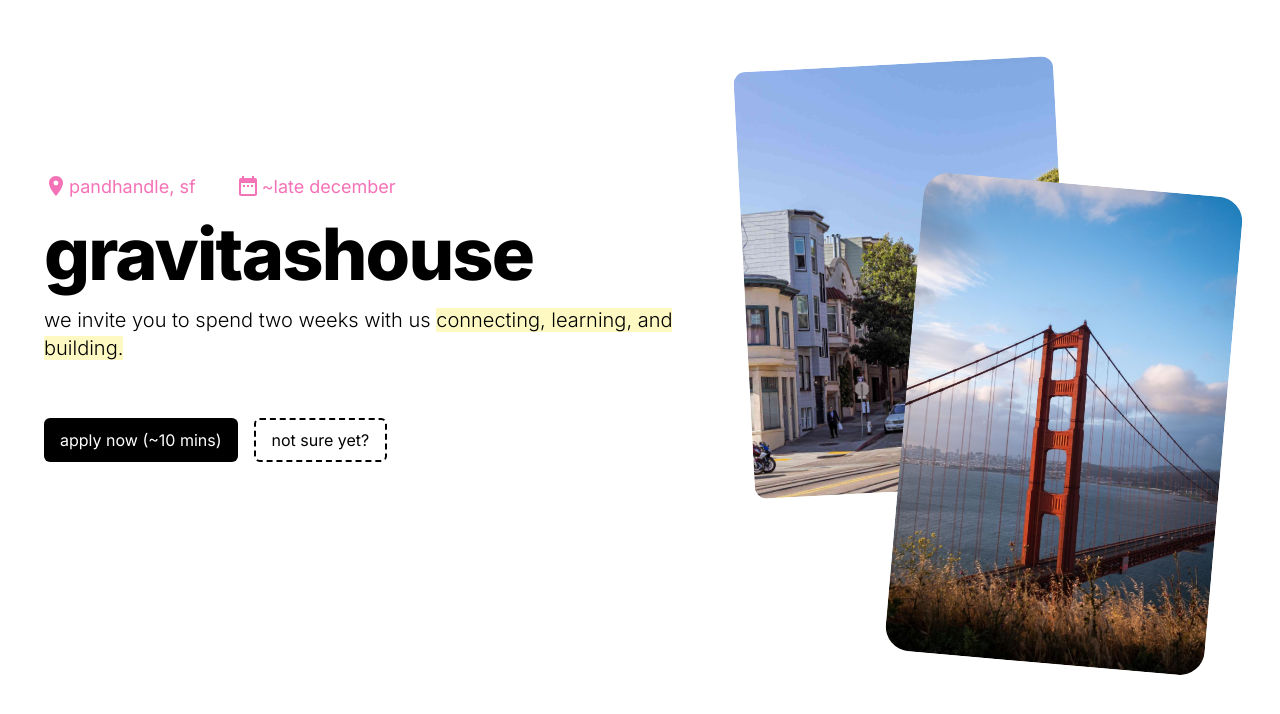
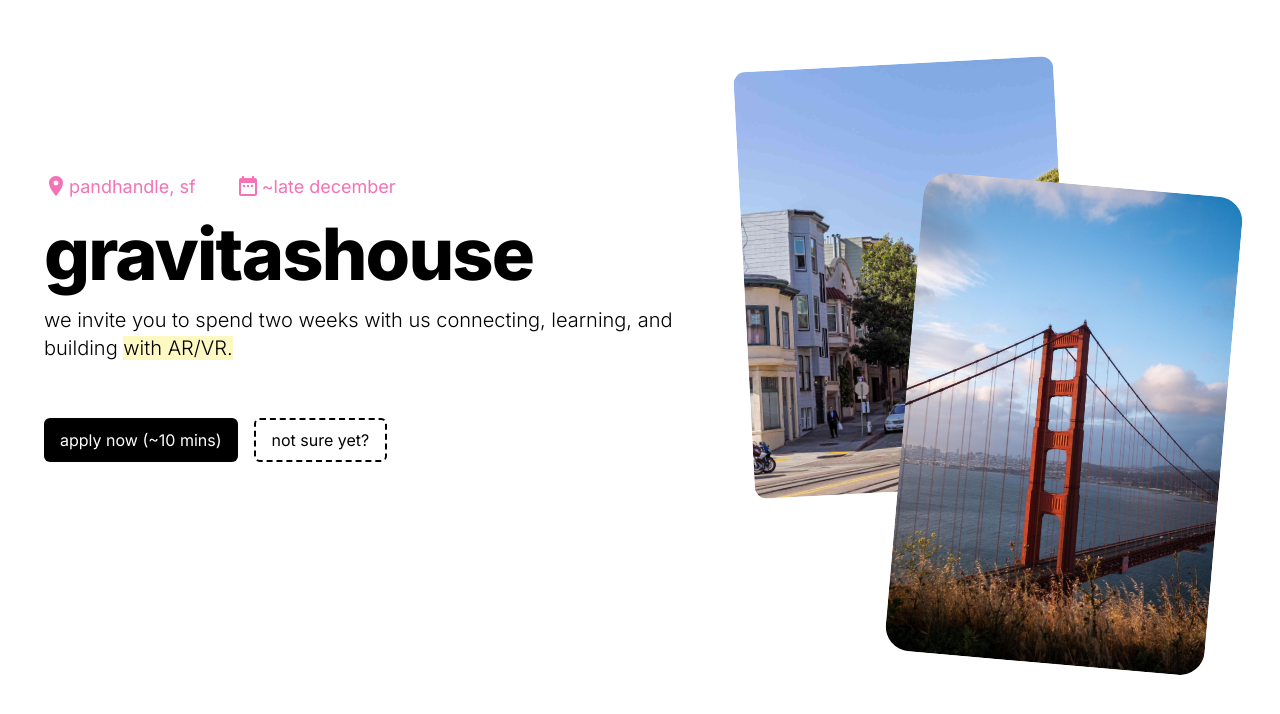
Before and after one commit to ritvikir/hackerhouse, a Next.js app: page / in a window 1280 px wide. Shown: the top 714 px of the page. Built offline with nearby package versions, Linux system fonts and the light colour scheme.

Commit message:
add theme

```diff
--- a/src/app/page.js
+++ b/src/app/page.js
@@ -23,9 +23,9 @@ export default function Home() {
               gravitashouse
             </h1>
             <p class="max-w-2xl mb-6 font-light lg:mb-8 md:text-lg lg:text-xl ">
-              we invite you to spend two weeks with us {" "}
+              we invite you to spend two weeks with us connecting, learning, and building {" "}
               <span className="bg-yellow-100">
-                 connecting, learning, and building.
+                  with AR/VR.
               </span>
 
 
```
